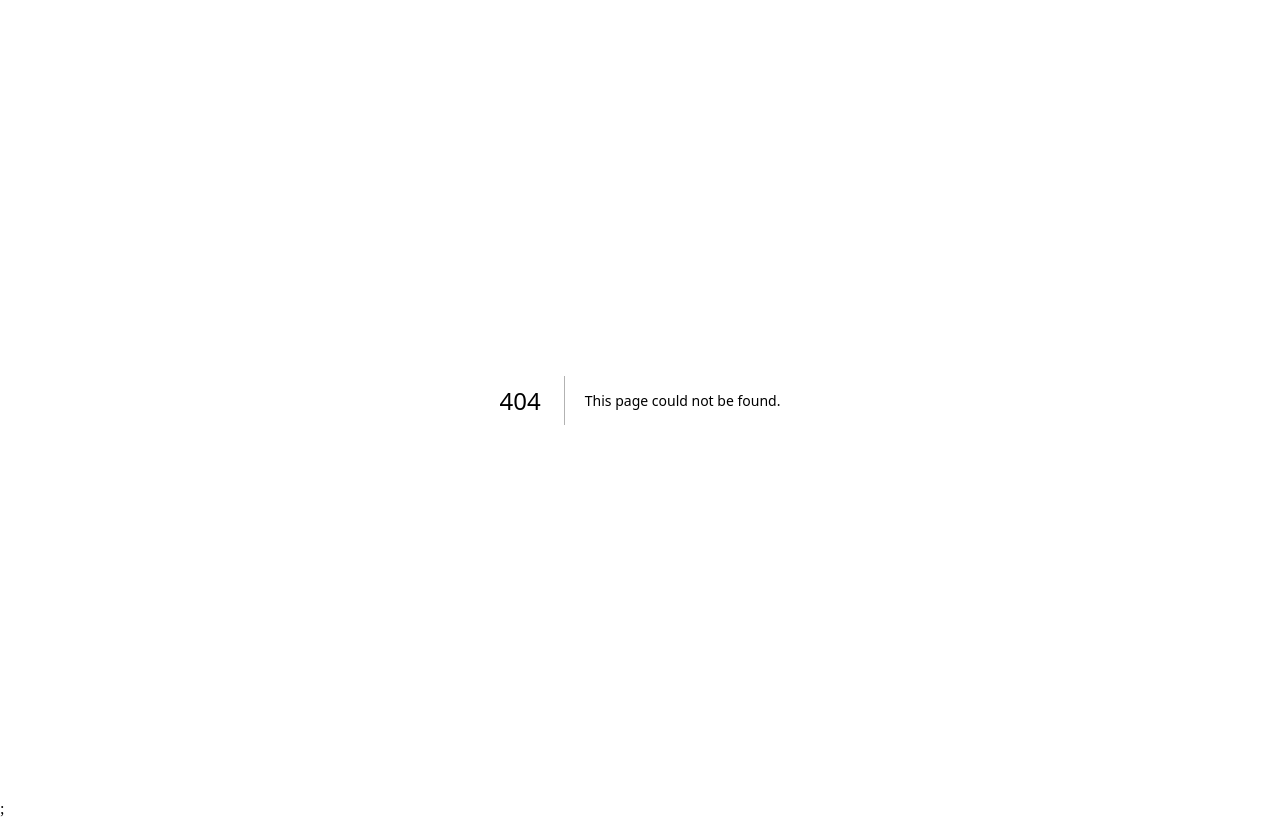
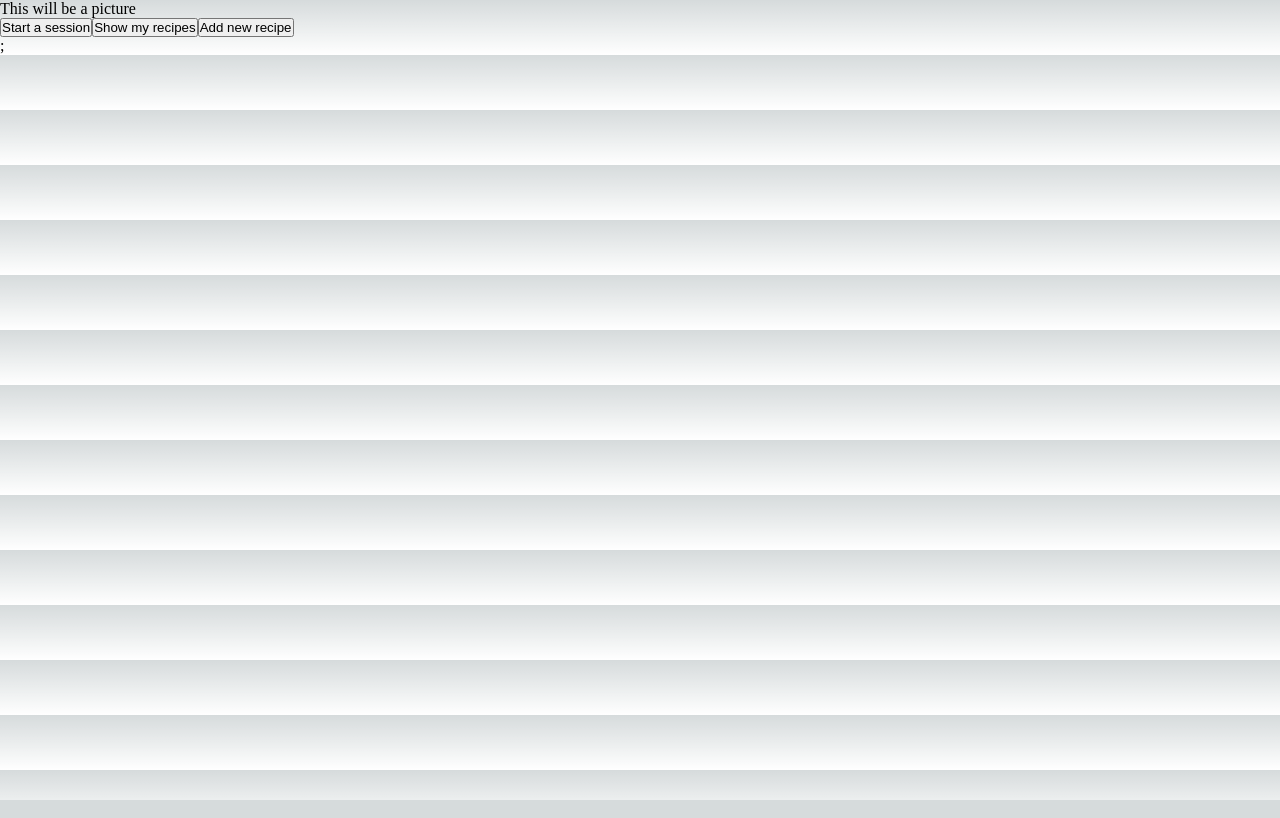
Before and after one commit to itsTHL/match-my-craving, a Next.js app: page /home in a window 1280 px wide. Before the commit this address had no page. Built offline with nearby package versions, Linux system fonts and the light colour scheme.

Commit message:
add home page

```diff
--- /dev/null
+++ b/src/pages/home.js
@@ -0,0 +1,14 @@
+import React from "react";
+
+export default function homepage() {
+  return (
+    <>
+      <div>
+        <div>This will be a picture</div>
+        <button>Start a session</button>
+        <button>Show my recipes</button>
+        <button>Add new recipe</button>
+      </div>
+    </>
+  );
+}
```
